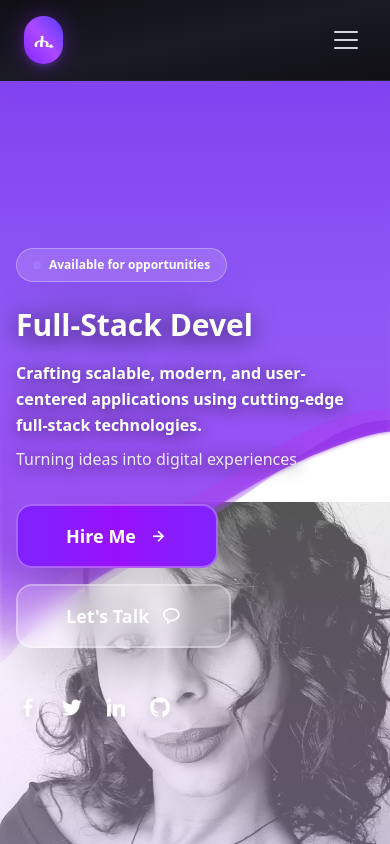
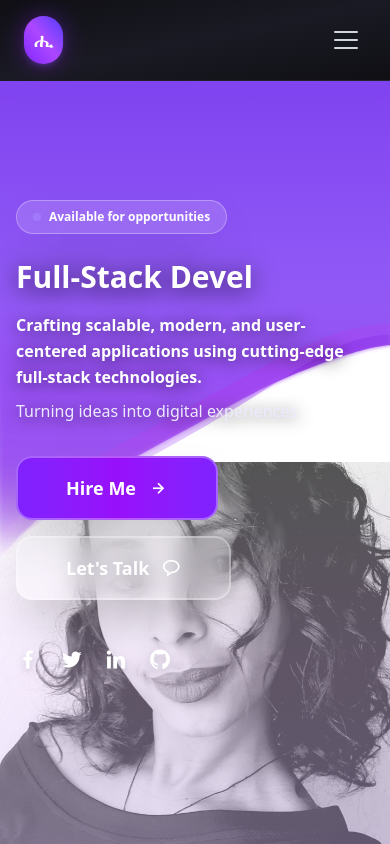
Before and after one commit to HilaryGH/Hillary-Portfolio, a React (Vite) app in the folder client/: page / in a window 390 px wide. Shown: the top 844 px of the page. Built offline with nearby package versions, Linux system fonts and the light colour scheme.

Commit message:
Update: your message here

```diff
--- a/client/src/components/Home/Home.tsx
+++ b/client/src/components/Home/Home.tsx
@@ -33,8 +33,8 @@ const Home = () => {
   return (
     <section
       id="home"
-      className="relative flex flex-col lg:flex-row items-center justify-center overflow-hidden min-h-screen"
-      style={{ marginTop: '80px', backgroundColor: 'transparent', paddingTop: '0px', paddingBottom: '20px' }}
+      className="relative flex flex-col lg:flex-row items-center justify-center overflow-hidden"
+      style={{ height: 'calc(100vh - 80px)', marginTop: '80px', backgroundColor: 'transparent', paddingTop: '0px', paddingBottom: '20px' }}
     >
       {/* Desktop: Right Side Background Image with Opacity */}
       <div
@@ -175,7 +175,7 @@ const Home = () => {
 
           {/* Main Organic Curve Separator - Horizontal Wave Design for Mobile */}
           <path
-            d="M 0,0 L 800,0 L 800,600 C 750,600 600,650 500,700 C 400,750 300,800 200,850 C 100,900 50,950 0,1000 L 0,0 Z"
+            d="M 0,0 L 800,0 L 800,500 C 750,500 600,550 500,600 C 400,650 300,700 200,750 C 100,800 50,850 0,900 L 0,0 Z"
             fill="url(#mobileCurveGradient1)"
             stroke="none"
             filter="url(#mobileGlow)"
@@ -183,7 +183,7 @@ const Home = () => {
 
           {/* Secondary Curve for Depth */}
           <path
-            d="M 0,0 L 800,0 L 800,580 C 720,580 650,620 550,680 C 450,740 350,790 250,840 C 150,890 80,940 0,980 L 0,0 Z"
+            d="M 0,0 L 800,0 L 800,480 C 720,480 650,520 550,580 C 450,640 350,690 250,740 C 150,790 80,840 0,880 L 0,0 Z"
             fill="url(#mobileCurveGradient3)"
             stroke="none"
             opacity="0.9"
@@ -191,7 +191,7 @@ const Home = () => {
 
           {/* Tertiary Curve for Layered Effect */}
           <path
-            d="M 0,0 L 800,0 L 800,560 C 700,560 600,610 500,660 C 400,710 300,760 200,810 C 100,860 50,910 0,960 L 0,0 Z"
+            d="M 0,0 L 800,0 L 800,460 C 700,460 600,510 500,560 C 400,610 300,660 200,710 C 100,760 50,810 0,860 L 0,0 Z"
             fill="url(#mobileCurveGradient2)"
             stroke="none"
             opacity="0.7"
@@ -202,7 +202,7 @@ const Home = () => {
       {/* Additional Decorative Wave at Bottom */}
 
       {/* Hero Content - Top on Mobile, Left on Desktop */}
-      <div className="relative z-10 w-full pl-4 sm:pl-6 lg:pl-8 xl:pl-12 pr-4 sm:pr-6 lg:pr-8 pt-4 pb-8 lg:py-20">
+      <div className="relative z-10 w-full pl-4 sm:pl-6 lg:pl-8 xl:pl-12 pr-4 sm:pr-6 lg:pr-8 pt-0 pb-8 lg:py-20">
         <div className="max-w-4xl text-left">
           {/* Badge */}
           <div className="inline-flex items-center px-4 py-2 mb-6 bg-white/15 backdrop-blur-md rounded-full border border-white/30 shadow-2xl">
```
